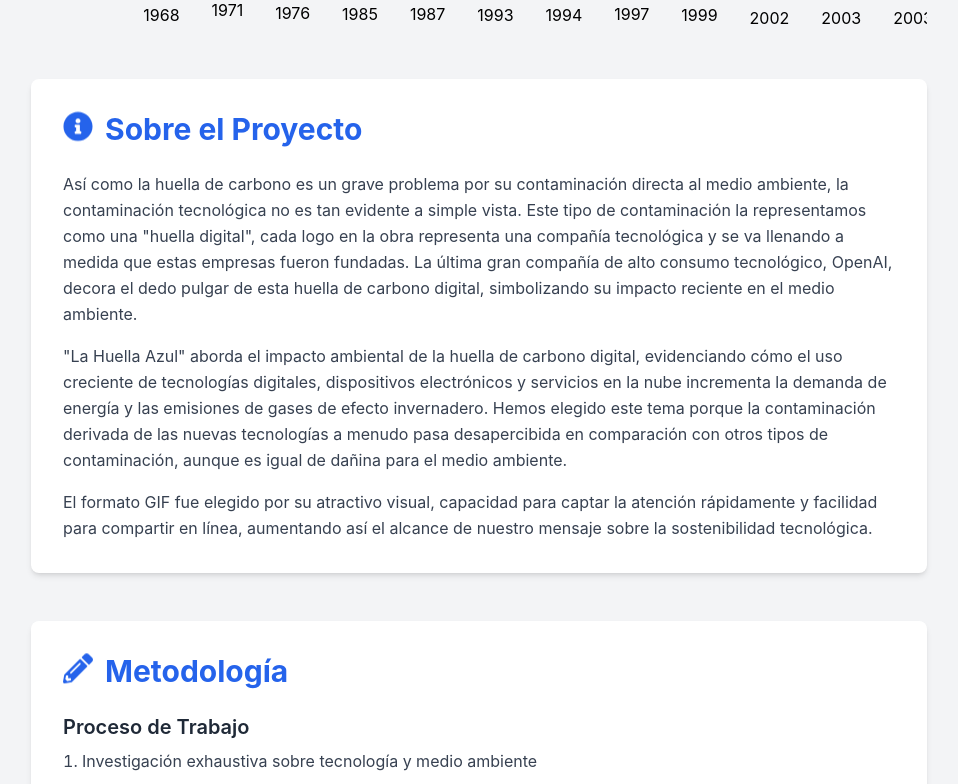
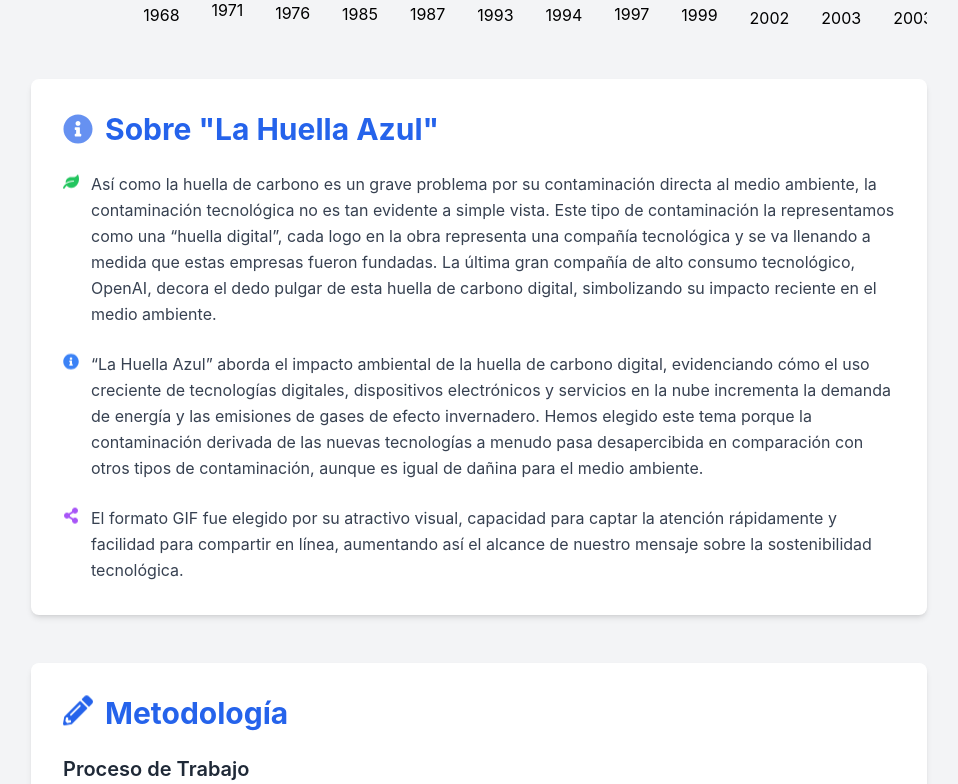
Before and after one commit to NoeParedes/La-Huella-Azul-, a React (Create React App) app: page / in a window 1280 px wide. Shown: the part 1190-1974 px from the top of the page, without its empty margins (161-1119 px from the left). Built offline with nearby package versions, Linux system fonts and the light colour scheme.

Commit message:
improvements

```diff
--- a/src/components/Methodology.jsx
+++ b/src/components/Methodology.jsx
@@ -21,7 +21,7 @@ function Methodology() {
           <div className="transform transition-transform duration-500 hover:scale-105">
             <h3 className="text-xl font-semibold mb-2 text-gray-800">Diseño del GIF</h3>
             <p className="text-gray-700">
-              El GIF consta de 15 imágenes consecutivas que muestran la evolución del impacto tecnológico.
+              El GIF consta de imágenes consecutivas que muestran la evolución del impacto tecnológico.
               Se utilizan íconos de empresas tecnológicas y código binario, con tamaños que representan
               su huella de carbono.
             </p>
--- a/src/components/ProjectInfo.jsx
+++ b/src/components/ProjectInfo.jsx
@@ -1,25 +1,38 @@
 import React from 'react';
-import { FaInfoCircle } from 'react-icons/fa';
+import { FaInfoCircle, FaLeaf, FaShareAlt } from 'react-icons/fa';
 
 function ProjectInfo() {
   return (
     <section id="project" className="my-12">
       <div className="bg-white p-8 rounded-lg shadow-md transform transition-transform duration-700 ease-in-out hover:scale-105">
         <h2 className="text-3xl font-bold mb-6 flex items-center text-blue-600">
-          <FaInfoCircle className="mr-3 animate-bounce" />
-          Sobre el Proyecto
+          <FaInfoCircle className="mr-3 animate-pulse" />
+          Sobre "La Huella Azul"
         </h2>
-        <p className="mb-4 text-gray-700 leading-relaxed transform transition-transform duration-500 hover:scale-105">
-        Así como la huella de carbono es un grave problema por su contaminación directa al medio ambiente, la contaminación tecnológica no es tan evidente a simple vista. Este tipo de contaminación la representamos como una "huella digital", cada logo en la obra representa una compañía tecnológica y se va llenando a medida que estas empresas fueron fundadas. La última gran compañía de alto consumo tecnológico, OpenAI, decora el dedo pulgar de esta huella de carbono digital, simbolizando su impacto reciente en el medio ambiente.
-        </p>
 
-        <p className="mb-4 text-gray-700 leading-relaxed transform transition-transform duration-500 hover:scale-105">
-        "La Huella Azul" aborda el impacto ambiental de la huella de carbono digital, evidenciando cómo el uso creciente de tecnologías digitales, dispositivos electrónicos y servicios en la nube incrementa la demanda de energía y las emisiones de gases de efecto invernadero. Hemos elegido este tema porque la contaminación derivada de las nuevas tecnologías a menudo pasa desapercibida en comparación con otros tipos de contaminación, aunque es igual de dañina para el medio ambiente.
-        </p>
+        <div className="space-y-6">
+          <div className="flex items-start transform transition-transform duration-500 hover:scale-105">
+            <FaLeaf className="text-green-500 mt-1 mr-3 flex-shrink-0 animate-bounce" />
+            <p className="text-gray-700 leading-relaxed">
+            Así como la huella de carbono es un grave problema por su contaminación directa al medio ambiente, la contaminación tecnológica no es tan evidente a simple vista. Este tipo de contaminación la representamos como una “huella digital”, cada logo en la obra representa una compañía tecnológica y se va llenando a medida que estas empresas fueron fundadas. La última gran compañía de alto consumo tecnológico, OpenAI, decora el dedo pulgar de esta huella de carbono digital, simbolizando su impacto reciente en el medio ambiente.
 
-        <p className="text-gray-700 leading-relaxed transform transition-transform duration-500 hover:scale-105">
-          El formato GIF fue elegido por su atractivo visual, capacidad para captar la atención rápidamente y facilidad para compartir en línea, aumentando así el alcance de nuestro mensaje sobre la sostenibilidad tecnológica.
-        </p>
+            </p>
+          </div>
+
+          <div className="flex items-start transform transition-transform duration-500 hover:scale-105">
+            <FaInfoCircle className="text-blue-500 mt-1 mr-3 flex-shrink-0 animate-bounce" />
+            <p className="text-gray-700 leading-relaxed">
+            “La Huella Azul” aborda el impacto ambiental de la huella de carbono digital, evidenciando cómo el uso creciente de tecnologías digitales, dispositivos electrónicos y servicios en la nube incrementa la demanda de energía y las emisiones de gases de efecto invernadero. Hemos elegido este tema porque la contaminación derivada de las nuevas tecnologías a menudo pasa desapercibida en comparación con otros tipos de contaminación, aunque es igual de dañina para el medio ambiente.
+            </p>
+          </div>
+
+          <div className="flex items-start transform transition-transform duration-500 hover:scale-105">
+            <FaShareAlt className="text-purple-500 mt-1 mr-3 flex-shrink-0 animate-bounce" />
+            <p className="text-gray-700 leading-relaxed">
+            El formato GIF fue elegido por su atractivo visual, capacidad para captar la atención rápidamente y facilidad para compartir en línea, aumentando así el alcance de nuestro mensaje sobre la sostenibilidad tecnológica.
+            </p>
+          </div>
+        </div>
       </div>
     </section>
   );
```
